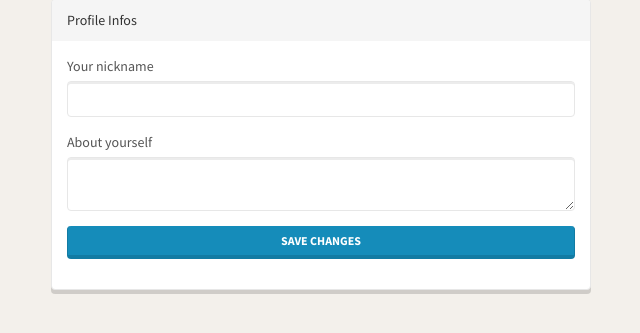
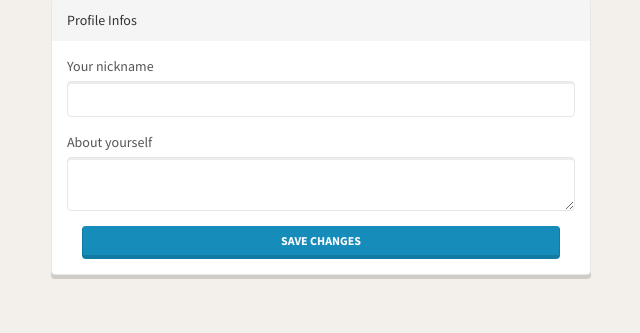
Before and after one commit to aert/flask-microblog, a Flask app: page /user/edit in a window 1280 px wide. Shown: the part 195-528 px from the top of the page, without its empty margins (319-959 px from the left). Run offline with Flask 2, Linux system fonts and the light colour scheme; a user stored in the database is signed in; data comes from the database, SQL or seed files in the repository; some libraries are stand-ins or nearby versions.

Commit message:
Minor layout update.

```diff
--- a/microblog/frontend/templates/frontend/user_edit.html
+++ b/microblog/frontend/templates/frontend/user_edit.html
@@ -38,10 +38,12 @@
                     </div>
 
                     <div class="form-group">
-                        <button type="submit" class="btn btn-primary btn-block">
-                            Save
-                            changes
-                        </button>
+                        <div class="col-xs-12">
+                            <button type="submit" class="btn btn-primary btn-block">
+                                Save
+                                changes
+                            </button>
+                        </div>
                     </div>
                 </form>
             </div>
```
Also changed, not shown: microblog/frontend/templates/frontend/login.html (+5 -3 lines).
